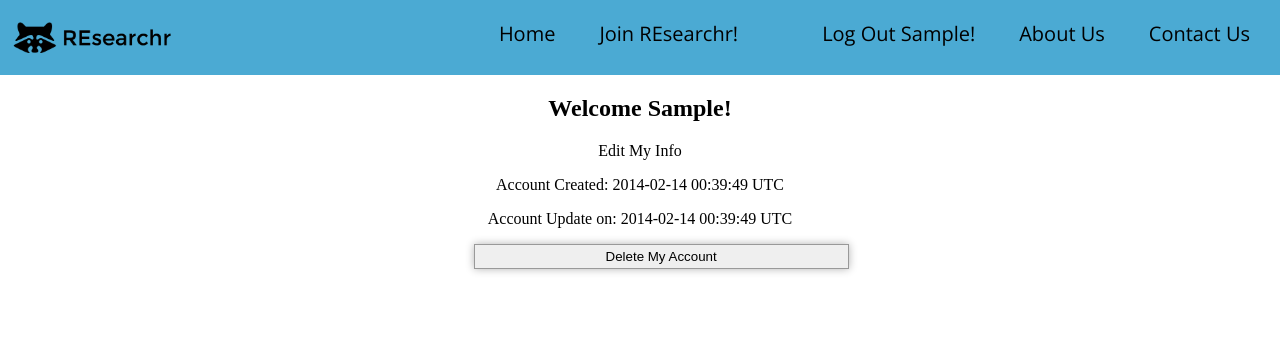
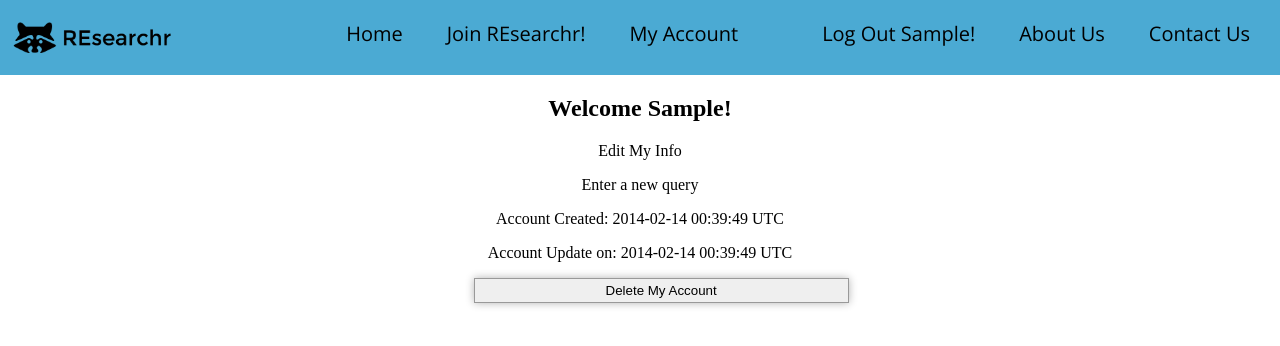
Before and after one commit to hashrocket-13/REsearchr, a Rails app: page /users/1 in a window 1280 px wide. Shown: the top 346 px of the page. Run offline with Rails 7, Linux system fonts and the light colour scheme; the visitor is signed in with stand-in values (Sample User, id 1); some libraries are stand-ins or nearby versions.

Commit message:
created query contoller and view

```diff
--- a/app/controllers/users_controller.rb
+++ b/app/controllers/users_controller.rb
@@ -18,6 +18,7 @@ class UsersController < ApplicationController
   end
 
   def show
+
   end
 
   def edit
--- a/app/views/layouts/application.html.erb
+++ b/app/views/layouts/application.html.erb
@@ -14,6 +14,7 @@
   <img src="/assets/logo.png">
 <p><%= link_to "Home", root_path %></p>
 <p><%= link_to "Join REsearchr!", new_user_path %></p>
+<p><%= link_to "My Account", user_path(User.find_by(id: session[:user_id]))unless session[:user_id].nil? %></p>
 <p><%= link_to("Login","/login") if session[:user_id].nil? %></p>
 <p><%= link_to("Log Out #{User.find_by(id: session[:user_id]).first_name}!", "/session", method: "delete") unless session[:user_id].nil? %></p>
 
--- a/app/views/users/show.html.erb
+++ b/app/views/users/show.html.erb
@@ -2,6 +2,7 @@
 
 <div class="center">
 <p><%= link_to "Edit My Info", edit_user_path(@user) %></p>
+<p><%= link_to "Enter a new query", new_user_query_path %></p>
 <p>Account Created: <%= @user.created_at%></p>
 <p>Account Update on: <%= @user.updated_at%></p>
 <%= form_tag user_path(@user), method: "delete" do %>
```
Also changed, not shown: app/controllers/queries_controller.rb (added, +7 -0 lines), app/views/queries/new.html.erb (added).
